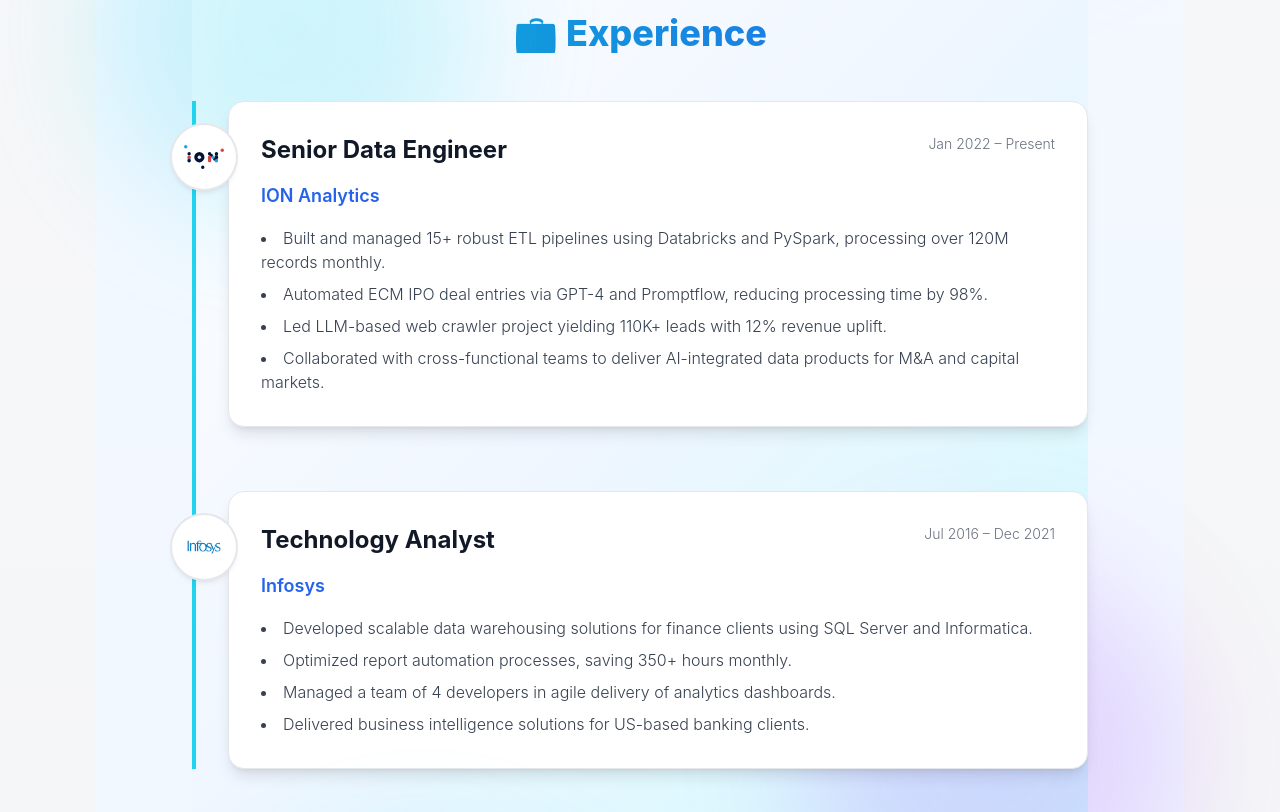
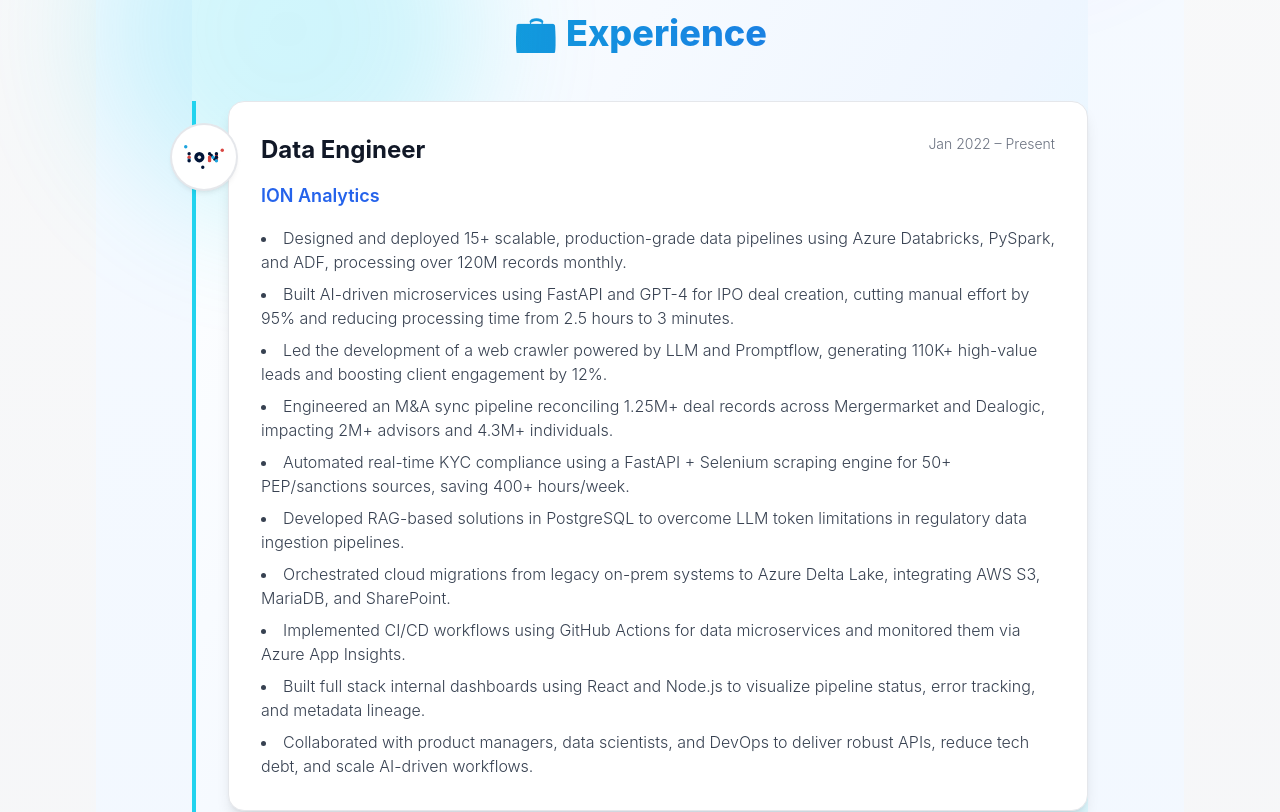
Before and after one commit to VijayVarma26/portfolio-vijayvarma, a React (Vite) app: page / in a window 1280 px wide. Shown: the part 3680-4492 px from the top of the page. Built offline with nearby package versions, Linux system fonts and the light colour scheme.

Commit message:
Refactor Experience component to update job roles, enhance responsibilities, and improve overall content clarity

```diff
--- a/src/components/Experience.tsx
+++ b/src/components/Experience.tsx
@@ -7,28 +7,40 @@
   {
     logo: IONLogo,
     company: "ION Analytics",
-    role: "Senior Data Engineer",
+    role: "Data Engineer",
     dates: "Jan 2022 – Present",
     responsibilities: [
-      "Built and managed 15+ robust ETL pipelines using Databricks and PySpark, processing over 120M records monthly.",
-      "Automated ECM IPO deal entries via GPT-4 and Promptflow, reducing processing time by 98%.",
-      "Led LLM-based web crawler project yielding 110K+ leads with 12% revenue uplift.",
-      "Collaborated with cross-functional teams to deliver AI-integrated data products for M&A and capital markets.",
+      "Designed and deployed 15+ scalable, production-grade data pipelines using Azure Databricks, PySpark, and ADF, processing over 120M records monthly.",
+      "Built AI-driven microservices using FastAPI and GPT-4 for IPO deal creation, cutting manual effort by 95% and reducing processing time from 2.5 hours to 3 minutes.",
+      "Led the development of a web crawler powered by LLM and Promptflow, generating 110K+ high-value leads and boosting client engagement by 12%.",
+      "Engineered an M&A sync pipeline reconciling 1.25M+ deal records across Mergermarket and Dealogic, impacting 2M+ advisors and 4.3M+ individuals.",
+      "Automated real-time KYC compliance using a FastAPI + Selenium scraping engine for 50+ PEP/sanctions sources, saving 400+ hours/week.",
+      "Developed RAG-based solutions in PostgreSQL to overcome LLM token limitations in regulatory data ingestion pipelines.",
+      "Orchestrated cloud migrations from legacy on-prem systems to Azure Delta Lake, integrating AWS S3, MariaDB, and SharePoint.",
+      "Implemented CI/CD workflows using GitHub Actions for data microservices and monitored them via Azure App Insights.",
+      "Built full stack internal dashboards using React and Node.js to visualize pipeline status, error tracking, and metadata lineage.",
+      "Collaborated with product managers, data scientists, and DevOps to deliver robust APIs, reduce tech debt, and scale AI-driven workflows.",
     ],
   },
   {
     logo: InfosysLogo,
     company: "Infosys",
     role: "Technology Analyst",
-    dates: "Jul 2016 – Dec 2021",
+    dates: "June 2018 – Jan 2022",
     responsibilities: [
-      "Developed scalable data warehousing solutions for finance clients using SQL Server and Informatica.",
-      "Optimized report automation processes, saving 350+ hours monthly.",
-      "Managed a team of 4 developers in agile delivery of analytics dashboards.",
-      "Delivered business intelligence solutions for US-based banking clients.",
+      "Designed and maintained enterprise ETL workflows using Python, SQL, HiveQL, and Apache Sqoop to support multi-country financial operations.",
+      "Developed REST APIs and dashboards using Flask and JavaScript (NVD3.js), enabling real-time monitoring of telecom order processing.",
+      "Implemented batch data pipelines using Hadoop, Hive, and Oozie for millions of daily records across structured and semi-structured formats.",
+      "Migrated datasets from on-prem SQL servers to Azure for a U.S. banking client, improving query times and report delivery SLAs.",
+      "Led a team of 4 developers to deliver agile analytics projects under tight deadlines, using JIRA and Toyota Kata methodology.",
+      "Collaborated on the Tails Dashboard for British Telecom to visualize root causes of order delays, reducing escalations by 35%.",
+      "Designed SQL logic and backend workflows to support fraud analytics, churn prediction, and customer segmentation pipelines.",
+      "Wrote Linux shell scripts for scheduled data jobs, log cleanups, and batch file integrations across distributed data systems.",
     ],
   },
 ];
+
+
 
 export default function Experience() {
   return (
```
